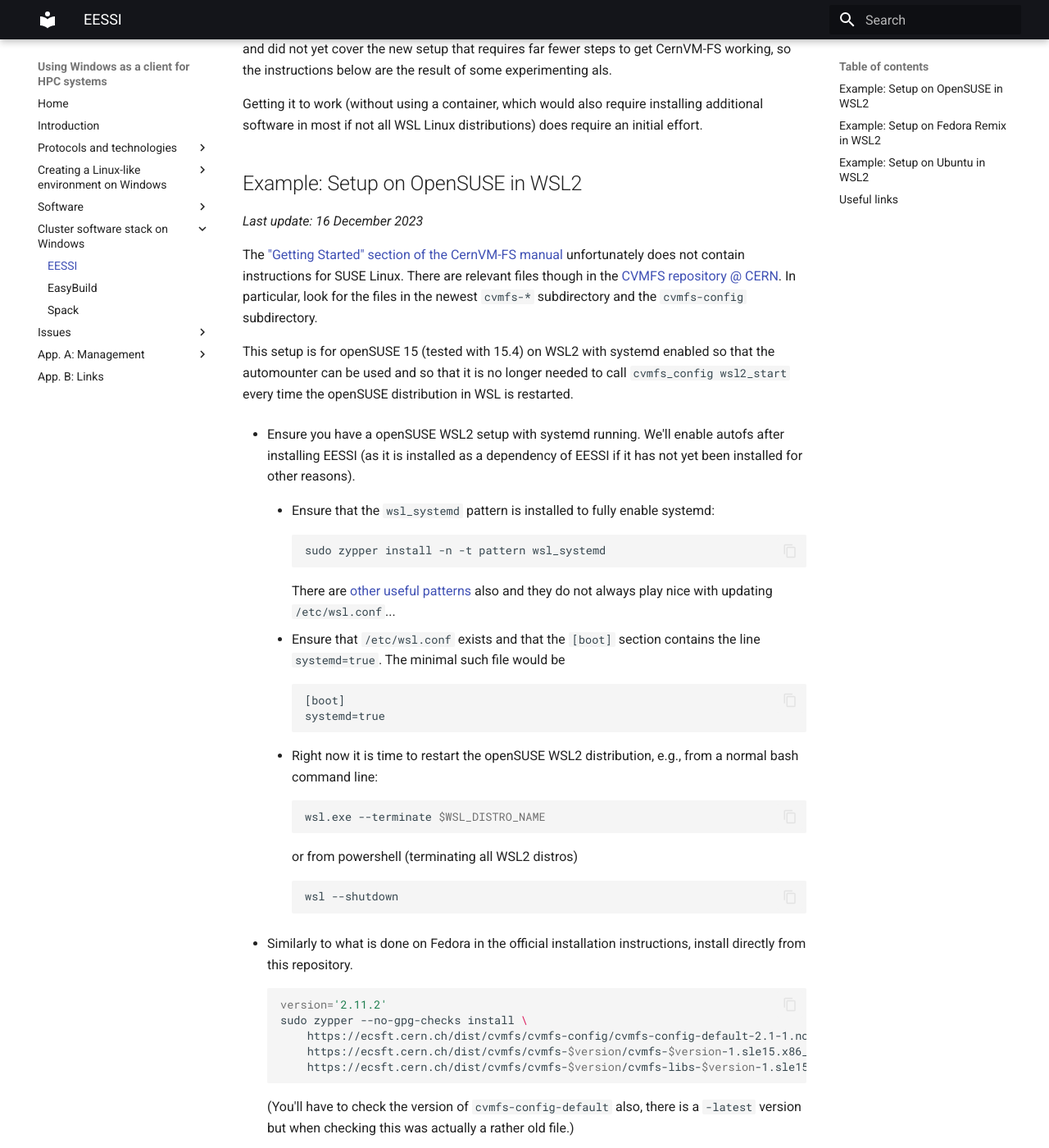
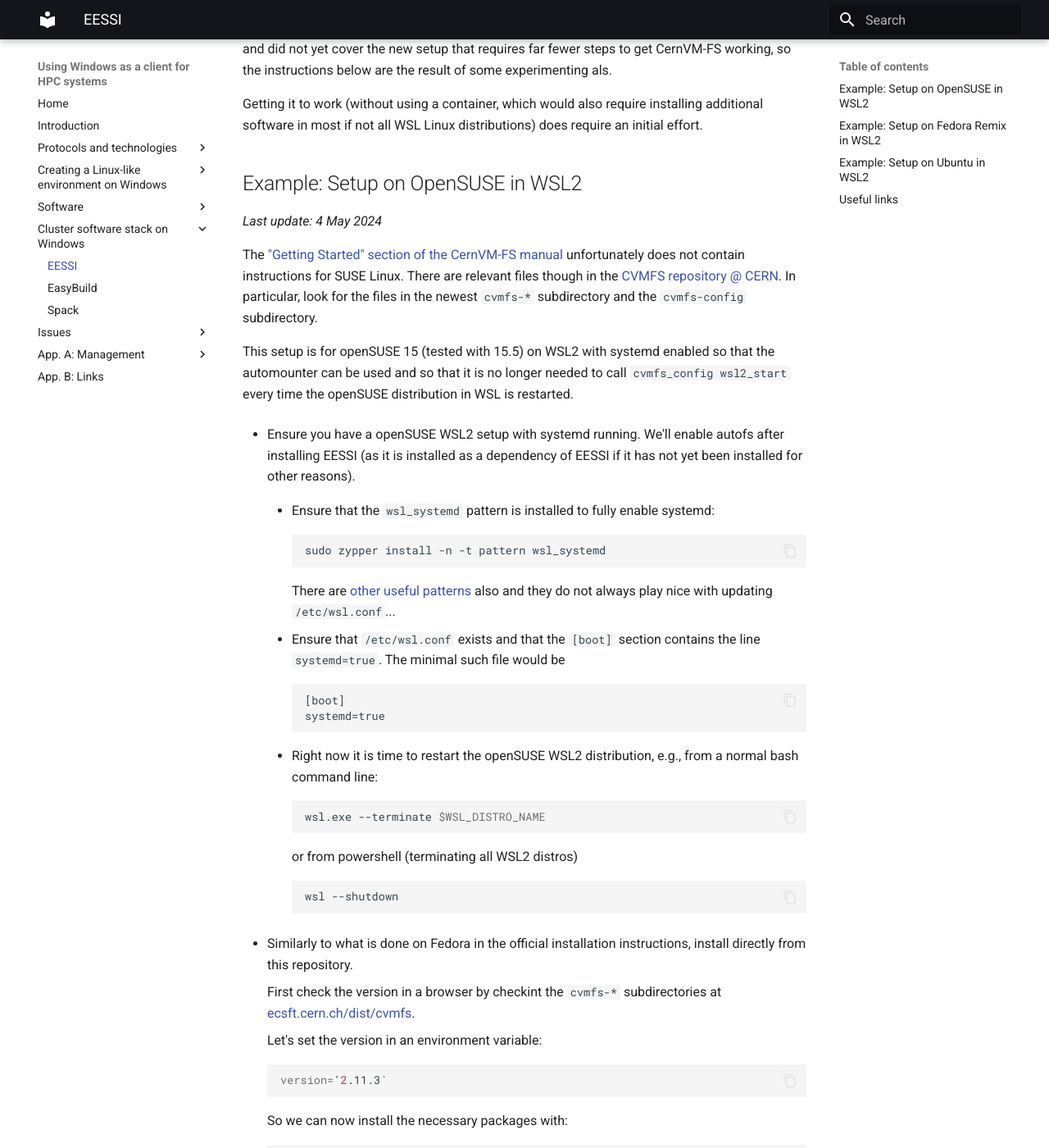
Before and after one commit to klust/windows-client-HPC, an MkDocs documentation site: the page built from docs/4_Cluster_Stack/4_01_EESSI.md, in a window 1280 px wide and 1400 px high, scrolled down 462 px. Shown: the whole window at 82% size. Built offline with MkDocs 1.6.1 and Material for MkDocs 9.7.7, drawn with Linux system fonts in a browser that asks for light colours.

Commit message:
Updating the instructions for EESSI on openSUSE Leap.

````diff
--- a/docs/4_Cluster_Stack/4_01_EESSI.md
+++ b/docs/4_Cluster_Stack/4_01_EESSI.md
@@ -28,7 +28,7 @@
 
 ## Example: Setup on OpenSUSE in WSL2
 
-*Last update: 16 December 2023*
+*Last update: 4 May 2024*
 
 The ["Getting Started" section of the CernVM-FS manual](https://cvmfs.readthedocs.io/en/stable/cpt-quickstart.html)
 unfortunately does not contain instructions for SUSE Linux.
@@ -36,7 +36,7 @@
 In particular, look for the files in the newest `cvmfs-*` subdirectory and the
 `cvmfs-config` subdirectory.
 
-This setup is for openSUSE 15 (tested with 15.4) on WSL2 with systemd enabled so
+This setup is for openSUSE 15 (tested with 15.5) on WSL2 with systemd enabled so
 that the automounter can be used and so that it is no longer needed to call
 `cvmfs_config wsl2_start` every time the openSUSE distribution in WSL is restarted.
 
@@ -77,8 +77,18 @@
 -   Similarly to what is done on Fedora in the official installation instructions,
     install directly from this repository.
 
+    First check the version in a browser by checkint the `cvmfs-*` subdirectories at
+    [ecsft.cern.ch/dist/cvmfs](https://ecsft.cern.ch/dist/cvmfs).
+
+    Let's set the version in an environment variable:
+
     ``` bash
-    version='2.11.2'
+    version='2.11.3`
+    ```
+
+    So we can now install the necessary packages with:
+
+    ``` bash
     sudo zypper --no-gpg-checks install \
         https://ecsft.cern.ch/dist/cvmfs/cvmfs-config/cvmfs-config-default-2.1-1.noarch.rpm \
         https://ecsft.cern.ch/dist/cvmfs/cvmfs-$version/cvmfs-$version-1.sle15.x86_64.rpm \
@@ -193,7 +203,7 @@
     install directly from this repository.
 
     ``` bash
-    cvmfs_version='2.11.2'
+    cvmfs_version='2.11.3'
     fedora_version='38'
     config_version='2.1-1'
     $SUDO dnf --assumeyes install \
````
